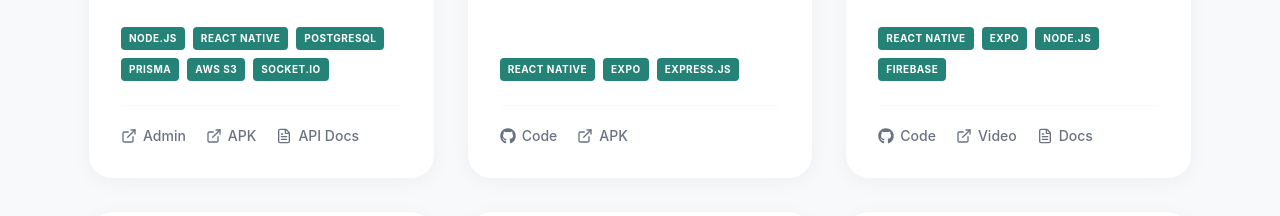
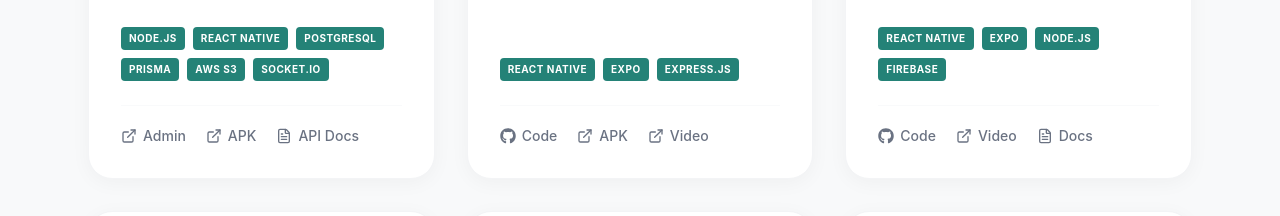
Before and after one commit to carlop13/carlos-lopez-portfolio, a React (Vite) app: page / in a window 1280 px wide. Shown: the part 4567-4783 px from the top of the page. Built offline with nearby package versions, Linux system fonts and the light colour scheme.

Commit message:
agregar video de snapcodrilo

```diff
--- a/src/data/portfolioData.ts
+++ b/src/data/portfolioData.ts
@@ -64,6 +64,7 @@ projects: [
       image: "/snapcocodrilo.png",
       links: {
         repo: "https://github.com/carlop13/youtube-downloader-app",
+        video: "https://drive.google.com/file/d/1919b4vS1Muy5-7UwXplByZ0CFOf3aggC/view?usp=sharing",
         apk: "https://drive.google.com/file/d/1QZW-0jir1n9K06GQUMHT9KS3fbL-NyLC/view",
       },
       featured: false,
```
